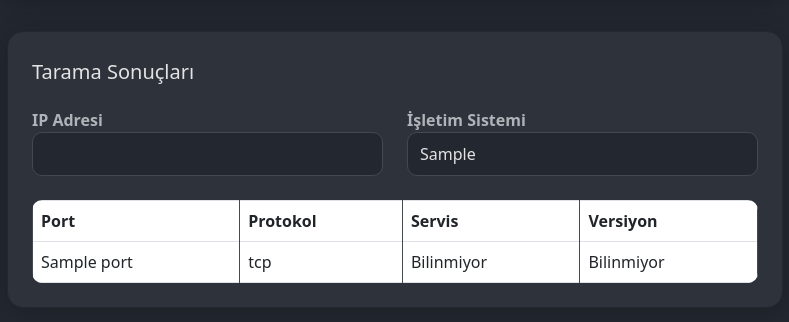
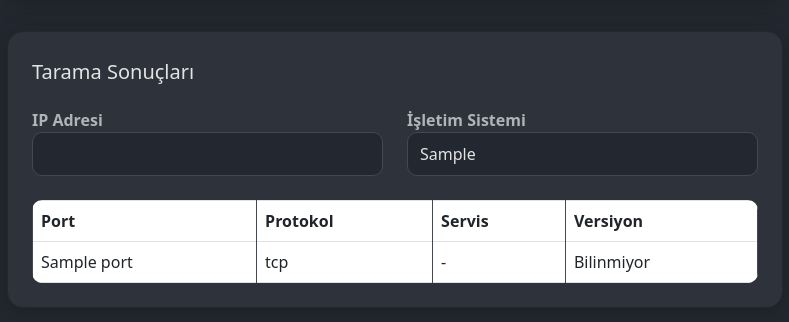
Before and after one commit to mertozturksh/port-scanner, a Flask app: template templates/index.html in a window 1280 px wide. Shown: the part 291-613 px from the top of the page, without its empty margins (245-1034 px from the left). Run offline with Flask 3, Linux system fonts and the light colour scheme; the template is opened without the code that fills it: most values are stand-ins (such as "Sample title", 1, 10 or a date in 2020).

Commit message:
frontend

```diff
--- a/templates/index.html
+++ b/templates/index.html
@@ -260,7 +260,7 @@
                         <tr>
                             <td>{{ port }}</td>
                             <td>tcp</td>
-                            <td>{% if status[0] == 'OPEN' %}tcpwrapped{% else %}Bilinmiyor{% endif %}</td>
+                            <td>{% if status[0] == 'OPEN' %}OPEN{% elif status[0] == 'CLOSED' %}CLOSED{% else %}-{% endif %}</td>
                             <td>Bilinmiyor</td>
                         </tr>
                         {% endfor %}
```
